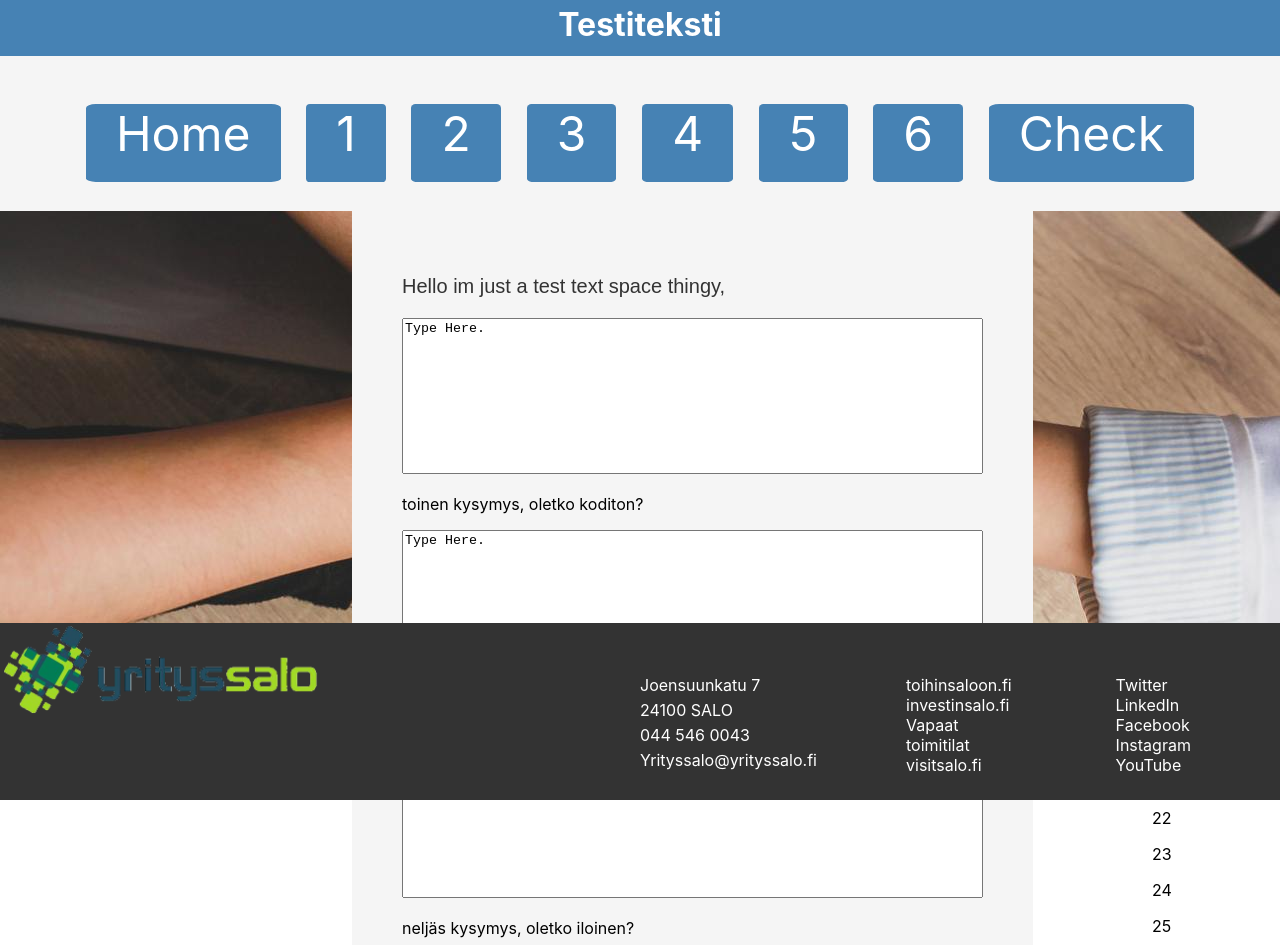
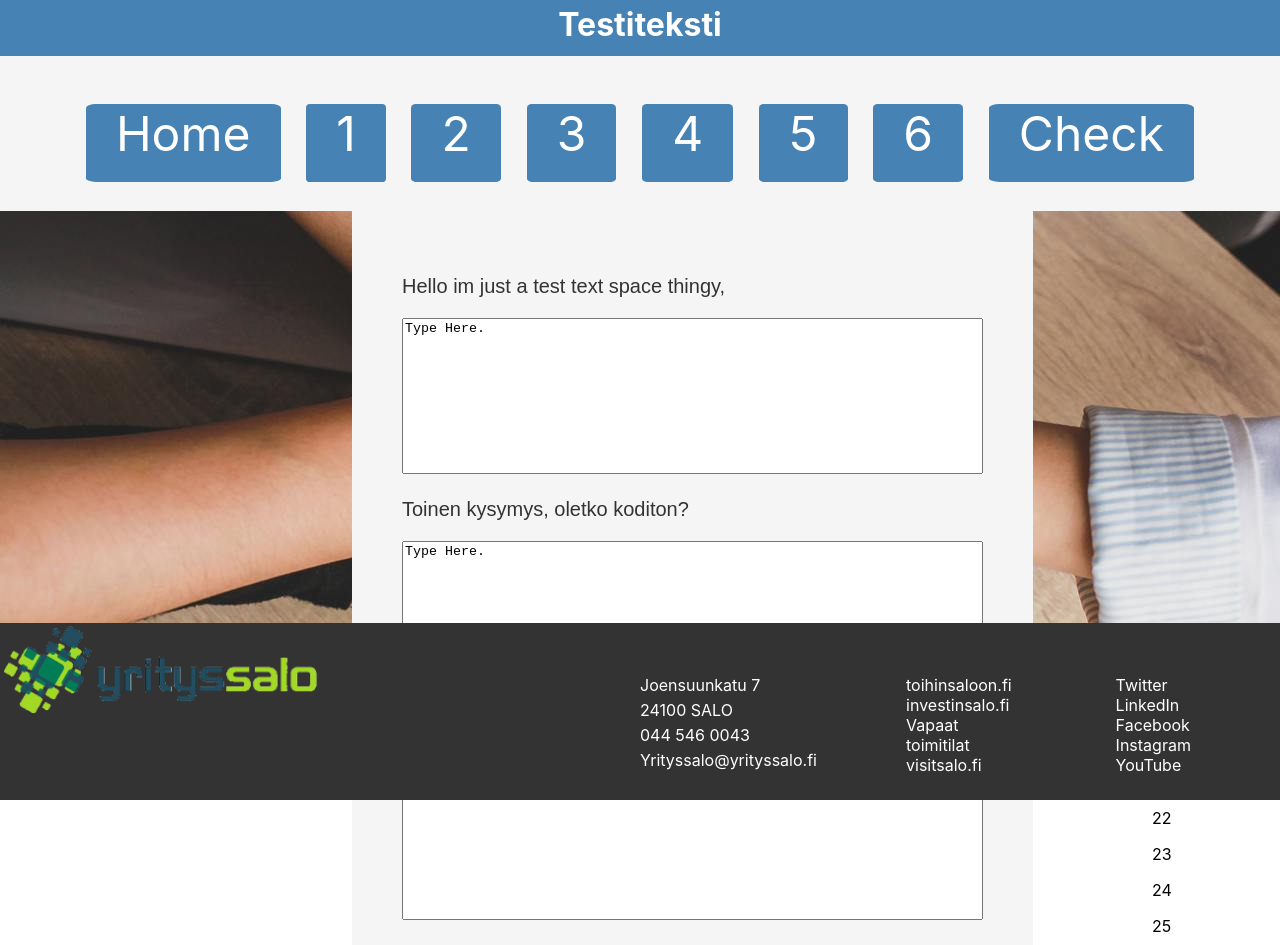
Before and after one commit to MirGitAtGitHub/RekrySalo, a React (Create React App) app in the folder rekrysalo/: page / in a window 1280 px wide. Shown: the top 945 px of the page. Built offline with nearby package versions, Linux system fonts and the light colour scheme.

Commit message:
deletus fetus
rip middle.js

```diff
--- a/rekrysalo/src/App.css
+++ b/rekrysalo/src/App.css
@@ -1,7 +1,5 @@
 
-.footer-space {
 
-}
 .footer {
   position:fixed;
           left: 0;
--- a/rekrysalo/src/modules/Middle.js
+++ /dev/null
@@ -1,31 +0,0 @@
-import {Footer} from "../modules/Footer";
-
-export const Middle = () => {
-    return (
-        <div>
-            <div className="mid">
-                <p className="question">Hello im just a test text space thingy,</p>
-                <textarea Classname="answer" rows="10" cols="70">
-                    Type Here.
-                </textarea>
-                <p>toinen kysymys, oletko koditon?</p>
-                <textarea Classname="answer" rows="10" cols="70">
-                    Type Here.
-                </textarea>
-                <p>kolmas kysymys, oletko ihminen?</p>
-                <textarea Classname="answer" rows="10" cols="70">
-                    Type Here.
-                </textarea>
-                <p>neljäs kysymys, oletko iloinen?</p>
-                <textarea Classname="answer" rows="10" cols="70">
-                    Type Here.
-                </textarea>
-                <p></p>
-
-            </div>
-        </div>
-
-    );
-}
-
-export default Middle
--- a/rekrysalo/src/pages/Home.js
+++ b/rekrysalo/src/pages/Home.js
@@ -1,7 +1,6 @@
 import {HomeBackImage} from "../modules/HomeBackImage";
 import {Footer} from "../modules/Footer";
 import{TopFooter} from "../modules/TopFooter";
-import{Middle} from "../modules/Middle";
 const Home = () => {
   return (
       <html>
@@ -9,7 +8,26 @@ const Home = () => {
 
           <div className="Content">
             <HomeBackImage />
-            <Middle />
+            <div className="mid">
+                <p className="question">Hello im just a test text space thingy,</p>
+                <textarea Classname="answer" rows="10" cols="70">
+                    Type Here.
+                </textarea>
+                <p className="question">Toinen kysymys, oletko koditon?</p>
+                <textarea Classname="answer" rows="10" cols="70">
+                    Type Here.
+                </textarea>
+                <p className="question">Kolmas kysymys, oletko ihminen?</p>
+                <textarea Classname="answer" rows="10" cols="70">
+                    Type Here.
+                </textarea>
+                <p className="question">Neljäs kysymys, oletko iloinen?</p>
+                <textarea Classname="answer" rows="10" cols="70">
+                    Type Here.
+                </textarea>
+                <p></p>
+
+            </div>
           </div>
 
           <div className="Header">
@@ -17,7 +35,7 @@ const Home = () => {
           </div>
 
           <div>
-            {Array(39)
+            {Array(40)
             .fill()
             .map((_, i) => (
               <p key={i}>{i}</p>
```
